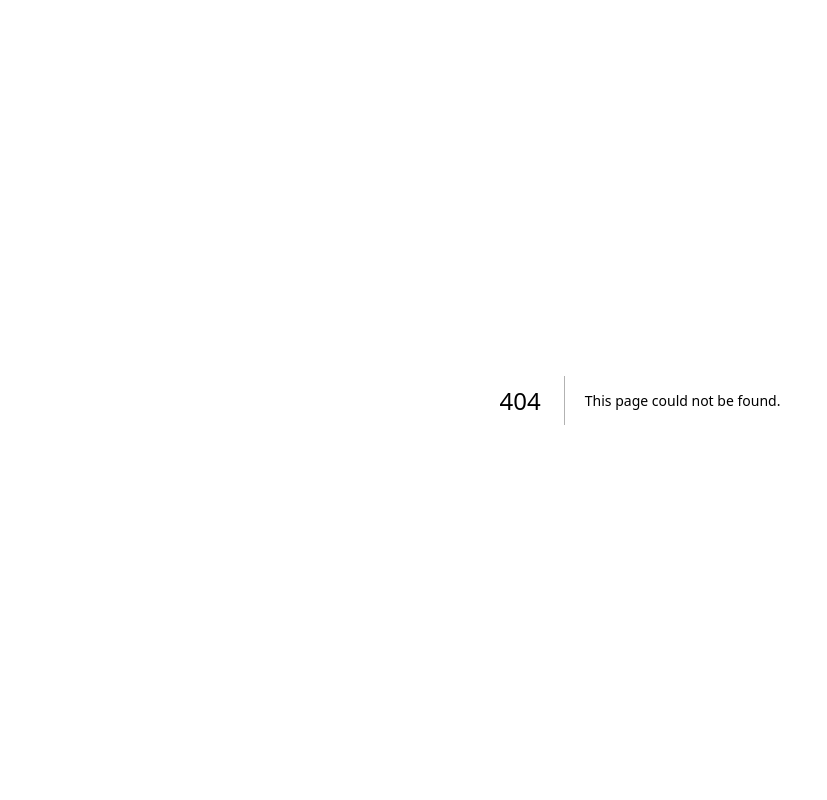
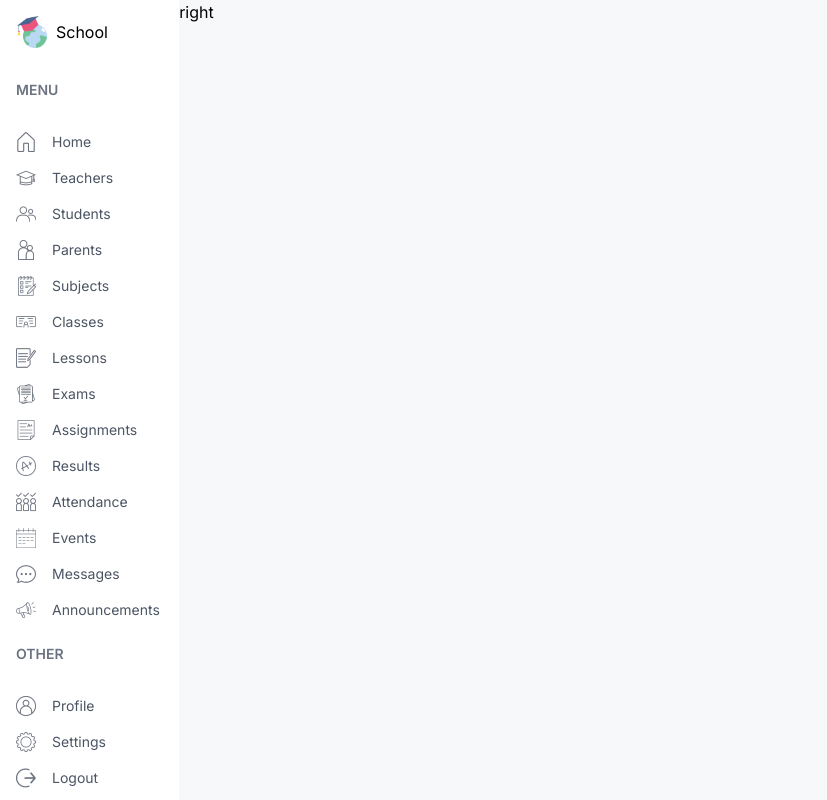
Before and after one commit to Nyakamba/school, a Next.js app: page /admin in a window 1280 px wide. Before the commit this address had no page. Shown: the whole page, without its empty margins (0-827 px from the left). Built offline with nearby package versions, Linux system fonts and the light colour scheme.

Commit message:
Build the dashboard layout

```diff
--- /dev/null
+++ b/src/app/(dashboard)/admin/page.tsx
@@ -0,0 +1,5 @@
+const AdminPage = () => {
+  return <div>AdminPage</div>;
+};
+
+export default AdminPage;
--- /dev/null
+++ b/src/app/(dashboard)/layout.tsx
@@ -0,0 +1,29 @@
+import Menu from "@/components/Menu";
+import Image from "next/image";
+import Link from "next/link";
+
+export default function DashboardLayout({
+  children,
+}: Readonly<{
+  children: React.ReactNode;
+}>) {
+  return (
+    <div className="h-screen flex">
+      {/* left sidebar */}
+      <div className="w-[14%] md:w-[8%] lg:w-[16%] xl:w-[14%]  p-4">
+        <Link
+          href="/"
+          className="flex items-center justify-center lg:justify-start gap-2"
+        >
+          <Image src="/logo.png" alt="logo" width={32} height={32} />
+          <span className="hidden lg:block">School</span>
+        </Link>
+        <Menu />
+      </div>
+      {/* right sidebar */}
+      <div className="w-[86%] md:w-[92%] lg:w-[84%] xl:w-[86%] bg-[#F7F8FA] overflow-scroll">
+        right
+      </div>
+    </div>
+  );
+}
--- /dev/null
+++ b/src/app/(dashboard)/parent/page.tsx
@@ -0,0 +1,5 @@
+const Parentpage = () => {
+  return <div>Parentpage</div>;
+};
+
+export default Parentpage;
--- /dev/null
+++ b/src/app/(dashboard)/student/page.tsx
@@ -0,0 +1,5 @@
+const StudentPage = () => {
+  return <div>StudentPage</div>;
+};
+
+export default StudentPage;
--- /dev/null
+++ b/src/app/(dashboard)/teacher/page.tsx
@@ -0,0 +1,5 @@
+const TeacherPage = () => {
+  return <div>TeacherPage</div>;
+};
+
+export default TeacherPage;
--- a/src/app/layout.tsx
+++ b/src/app/layout.tsx
@@ -5,7 +5,7 @@ import "./globals.css";
 const inter = Inter({ subsets: ["latin"] });
 
 export const metadata: Metadata = {
-  title: "Lama Dev School Management Dashboard",
+  title: "School Management Dashboard",
   description: "Next.js School Management System",
 };
 
--- /dev/null
+++ b/src/app/sign-in/page.tsx
@@ -0,0 +1,5 @@
+const LoginPage = () => {
+  return <div>LoginPage</div>;
+};
+
+export default LoginPage;
--- a/src/components/Menu.tsx
+++ b/src/components/Menu.tsx
@@ -1,3 +1,6 @@
+import Image from "next/image";
+import Link from "next/link";
+
 const menuItems = [
   {
     title: "MENU",
@@ -112,3 +115,36 @@ const menuItems = [
     ],
   },
 ];
+
+const Menu = () => {
+  return (
+    <div className="mt-4 text-sm">
+      {menuItems.map((item) => (
+        <div key={item.title} className="flex flex-col gap-2">
+          <h3 className="hidden lg:block text-gray-500 font-semibold my-4">
+            {item.title}
+          </h3>
+          <ul>
+            {item.items.map((menuItem) => (
+              <Link
+                key={menuItem.label}
+                href={menuItem.href}
+                className="flex items-center justify-center lg:justify-start gap-4 text-gray-600 py-2"
+              >
+                <Image
+                  src={menuItem.icon}
+                  alt={menuItem.label}
+                  width={20}
+                  height={20}
+                />
+                <span className="hidden lg:block">{menuItem.label}</span>
+              </Link>
+            ))}
+          </ul>
+        </div>
+      ))}
+    </div>
+  );
+};
+
+export default Menu;
```
Also changed, not shown: src/components/Navbar.tsx (added).
